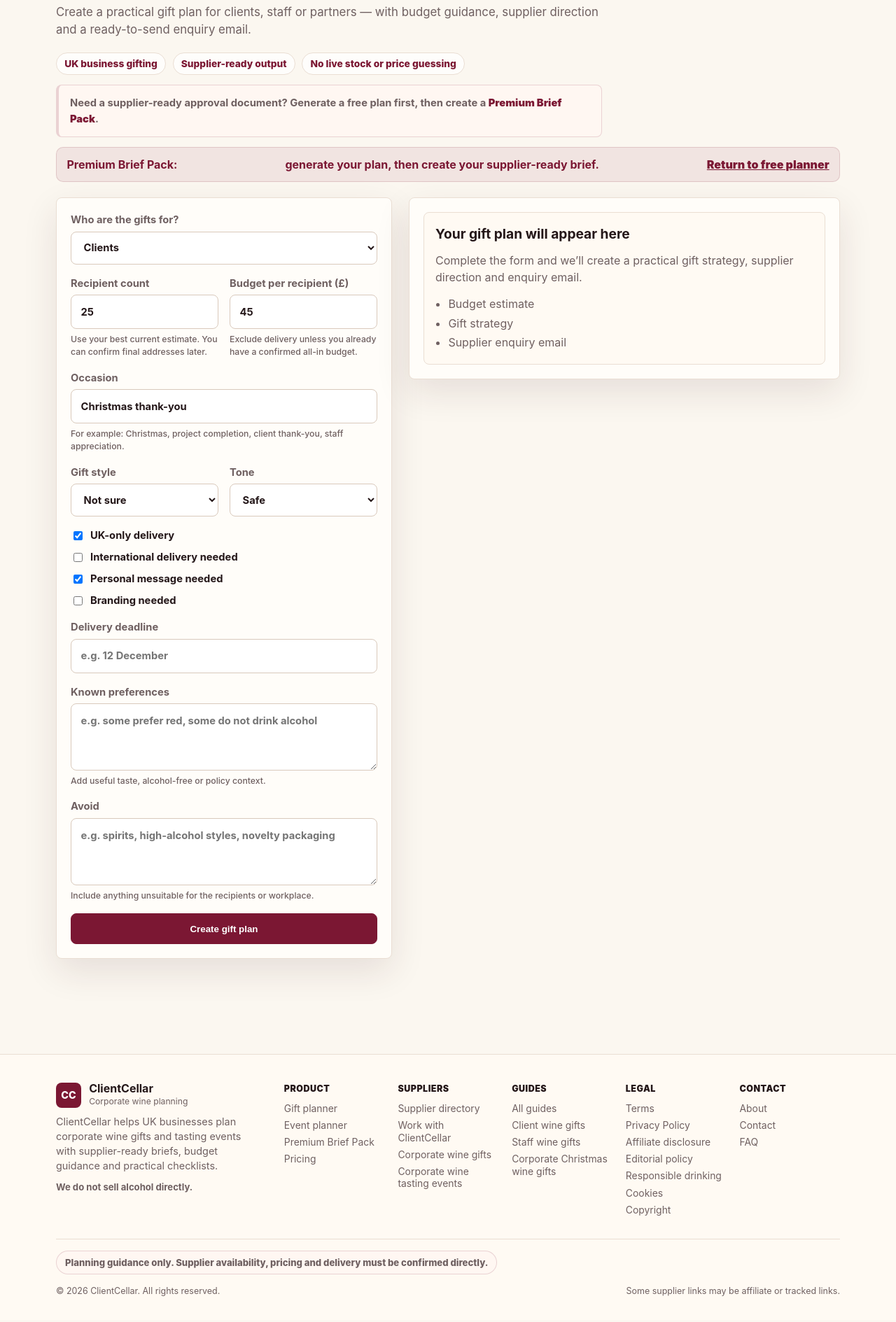
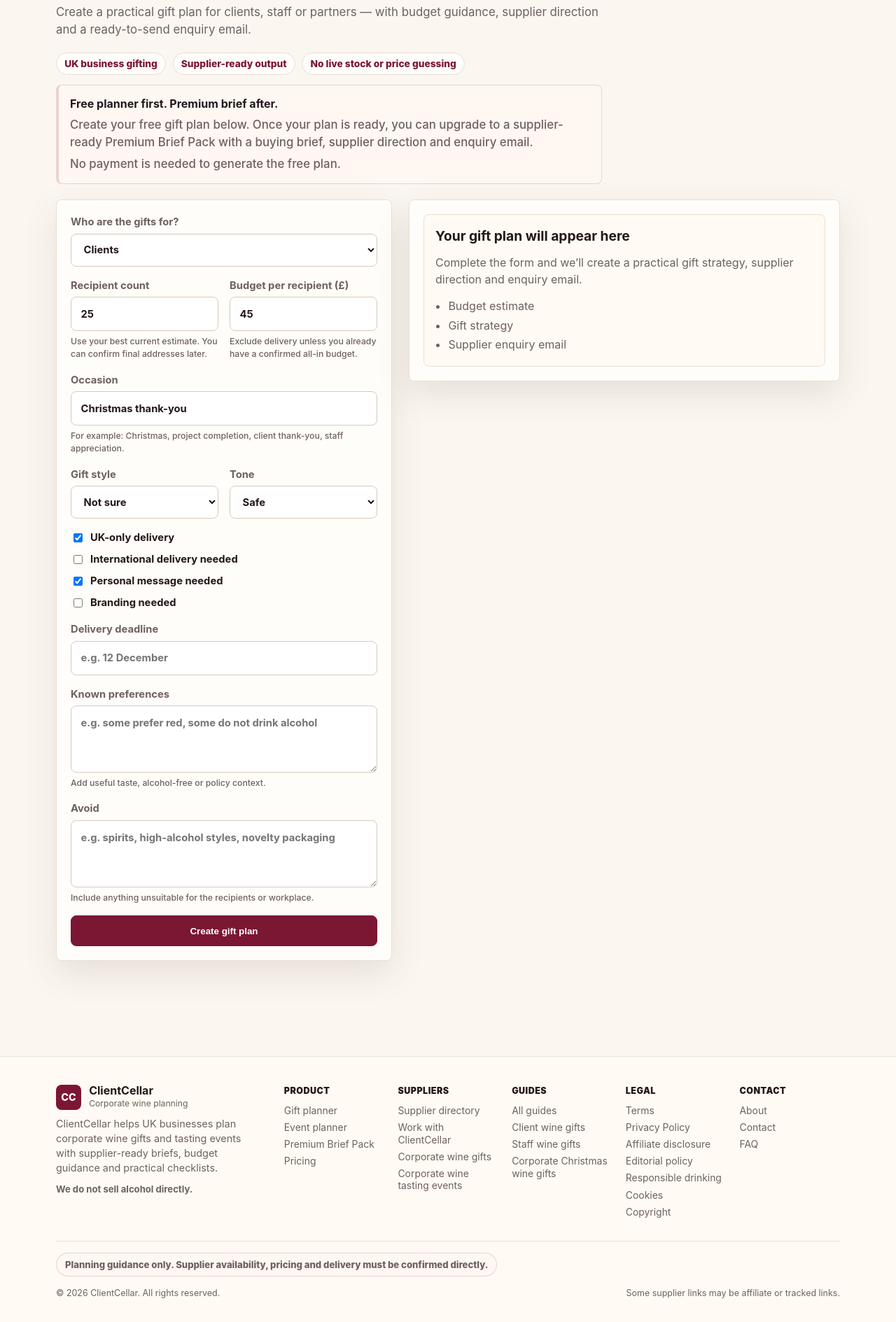
Before and after one commit to PhylC/clientcellar, a FastAPI app: page /gift-planner?pack=brief in a window 1280 px wide. Shown: the part 212-2101 px from the top of the page at 70% size. Before the commit the page ends 2064 px from the top, so only its background shows below. Run offline with FastAPI, Linux system fonts and the light colour scheme.

Commit message:
Clarify premium brief pack flow

```diff
--- a/static/app.css
+++ b/static/app.css
@@ -904,25 +904,6 @@ textarea {
   gap: 0.75rem;
 }
 
-.brief-pack-banner {
-  display: flex;
-  flex-wrap: wrap;
-  gap: 0.6rem 1rem;
-  align-items: center;
-  justify-content: space-between;
-  padding: 0.75rem 0.9rem;
-  border: 1px solid rgba(123, 23, 51, 0.15);
-  border-radius: 10px;
-  background: rgba(123, 23, 51, 0.08);
-  color: var(--burgundy);
-  font-weight: 700;
-}
-
-.brief-pack-banner a {
-  color: var(--burgundy);
-  font-weight: 900;
-}
-
 .card-grid.three {
   grid-template-columns: repeat(auto-fit, minmax(240px, 1fr));
 }
@@ -1464,6 +1445,24 @@ textarea {
   background: var(--burgundy-soft);
   color: var(--muted) !important;
   font-size: 0.92rem !important;
+}
+
+.planner-premium-intro {
+  display: grid;
+  gap: 0.35rem;
+  font-weight: 500;
+}
+
+.planner-premium-intro h2 {
+  margin: 0;
+  color: var(--ink);
+  font-family: var(--font-sans);
+  font-size: 1rem;
+  letter-spacing: 0;
+}
+
+.planner-premium-intro p {
+  margin: 0;
 }
 
 .form-status {
--- a/static/app.js
+++ b/static/app.js
@@ -688,13 +688,14 @@ function renderPlan(plan, type) {
       </div>
       <div class="premium-cta-card">
         <p class="eyebrow">Premium Brief Pack</p>
-        <h2>Need to brief suppliers or get sign-off?</h2>
-        <p>Need to brief suppliers or get internal sign-off? Turn this quick plan into a supplier-ready Premium Brief Pack with supplier questions, message variants, internal approval note, recipient CSV and risk checklist.</p>
+        <h2>Ready to turn this into a supplier brief?</h2>
+        <p>Upgrade this free plan into a Premium Brief Pack: a cleaner buying brief, supplier enquiry email and decision-ready recommendation summary.</p>
         <div class="result-actions">
           <button class="button primary" type="button" data-pack-checkout data-pack-type="${type}">Create Premium Brief Pack</button>
           <a class="button secondary" href="/contact?interest=${type === "gift" ? "gift-planning" : "event-planning"}">Send enquiry / request help</a>
           <a class="button secondary" href="/suppliers">${type === "gift" ? "View supplier directory" : "View tasting suppliers"}</a>
         </div>
+        <p class="small-note">Best for teams who need to send a clear request to suppliers or get internal approval.</p>
         <div data-premium-preview></div>
       </div>
       ${renderLeadForm(type === "gift" ? "gifts" : "events", `${type}-planner-results`, type)}
@@ -865,21 +866,12 @@ function downloadCsv(text) {
 }
 
 function bindPlannerForms() {
-  showBriefPackBanner();
   for (const form of document.querySelectorAll("[data-plan-form]")) {
     form.addEventListener("submit", (event) => {
       event.preventDefault();
       submitPlan(form, form.dataset.planForm);
     });
   }
-}
-
-function showBriefPackBanner() {
-  const banner = document.getElementById("brief-pack-banner");
-  if (!banner) return;
-  const params = new URLSearchParams(window.location.search);
-  const isBriefPackFlow = params.get("pack") === "brief" || params.get("paid") === "true";
-  banner.hidden = !isBriefPackFlow;
 }
 
 function renderAccountPage(message = "") {
--- a/templates/gift_planner.html
+++ b/templates/gift_planner.html
@@ -10,12 +10,10 @@
     <span>Supplier-ready output</span>
     <span>No live stock or price guessing</span>
   </div>
-  <div class="notice compact-notice">
-    Need a supplier-ready approval document? Generate a free plan first, then create a <a href="/premium-pack">Premium Brief Pack</a>.
-  </div>
-  <div id="brief-pack-banner" class="brief-pack-banner planner-brief-pack-banner" hidden>
-    <strong>Premium Brief Pack:</strong> generate your plan, then create your supplier-ready brief.
-    <a href="/gift-planner">Return to free planner</a>
+  <div class="notice compact-notice planner-premium-intro">
+    <h2>Free planner first. Premium brief after.</h2>
+    <p>Create your free gift plan below. Once your plan is ready, you can upgrade to a supplier-ready Premium Brief Pack with a buying brief, supplier direction and enquiry email.</p>
+    <p class="small-note">No payment is needed to generate the free plan.</p>
   </div>
 </section>
 
```
Also changed, not shown: templates/event_planner.html (+4 -6 lines), templates/pricing.html (+10 -9 lines).
